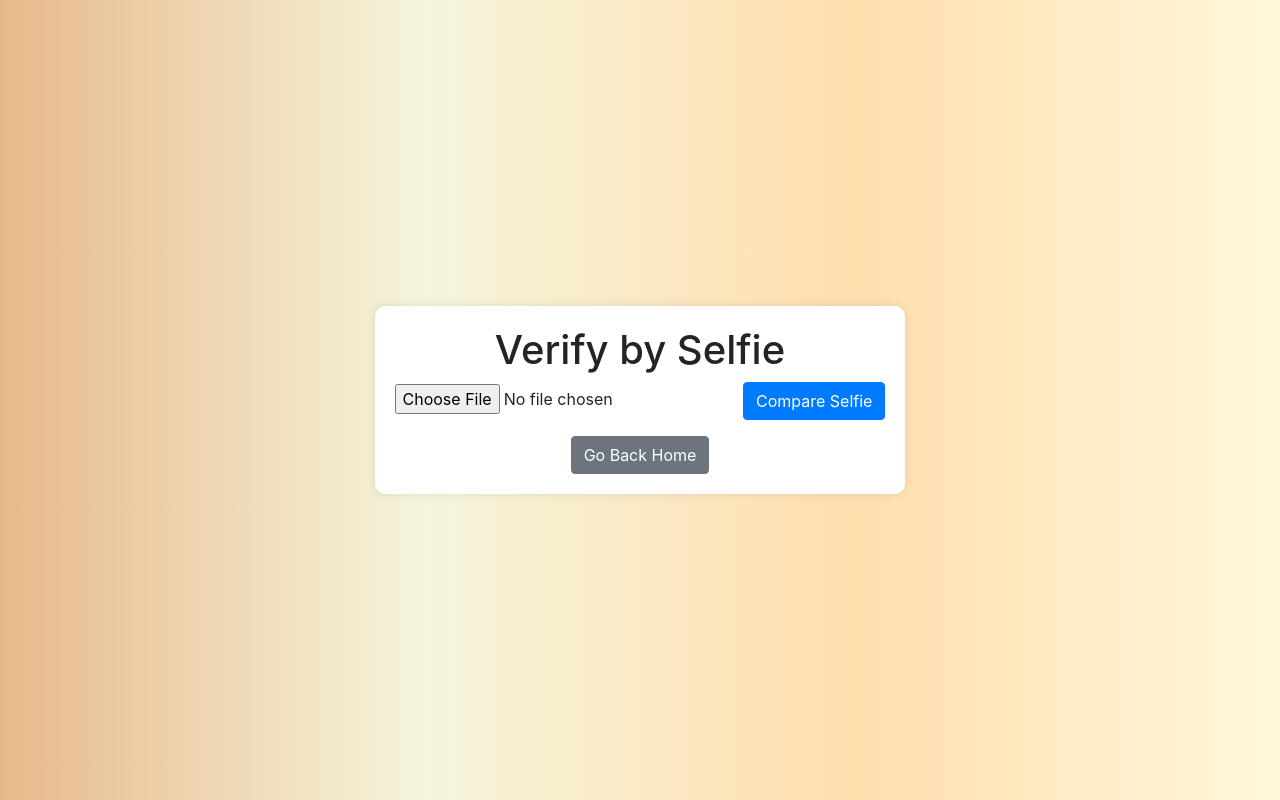
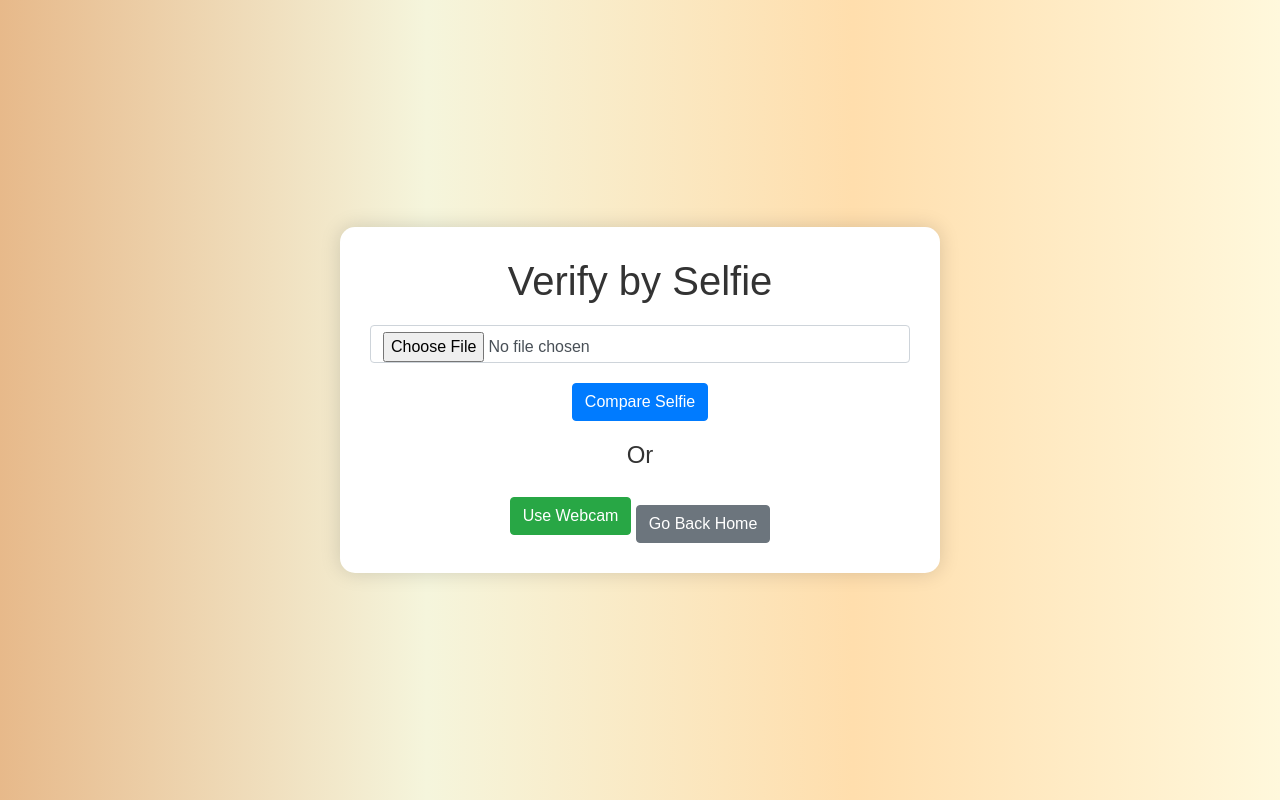
Before and after one commit to yasmine-mt/IDSafeVerify, a Flask app: template templates/verify_selfie.html in a window 1280 px wide. Run offline with Flask 2, Linux system fonts and the light colour scheme; the template is opened without the code that fills it: most values are stand-ins (such as "Sample title", 1, 10 or a date in 2020); some libraries are stand-ins or nearby versions.

Commit message:
Webcam Logic

```diff
--- a/app.py
+++ b/app.py
@@ -5,10 +5,10 @@
 #if its passport we upload just the front (To scan the mrz and retrieve the img)
 # else we upload the front(To retrieve the face) and the back (to scan the mrz)
 #i still have a problem with the upload front animations line
-
+#problem in verify by selfie +Button try again is not working + it takes time too much
 
 from werkzeug.utils import secure_filename
-from flask import Flask, render_template, request,redirect,url_for
+from flask import Flask, render_template, request, redirect, url_for, jsonify
 import os
 from readmrz import MrzDetector, MrzReader
 from datetime import datetime
@@ -263,61 +263,71 @@ def upload_front():
     mrz_data = eval(request.form.get('mrz_data'))
     return render_template('profile.html', face_filename=face_filename, mrz_data=mrz_data, error=None)
 
+
+
+
 @app.route('/compare_selfie', methods=['POST'])
 def compare_selfie():
     if 'selfie' not in request.files:
-        return render_template('comparison_result.html', error="Error: No file part.")
+        return jsonify(error="Error: No file part."), 400
 
-    selfie = request.files['selfie']
-    if selfie.filename == '':
-        return render_template('comparison_result.html', error="Error: No selected file.")
+    file = request.files.get('selfie')
+    if not file or file.filename == '':
+        return jsonify(error="Error: No selected file."), 400
 
-    if selfie:
-        try:
-            selfie_filename = secure_filename(selfie.filename)
-            selfie_path = os.path.join(app.config['UPLOAD_FOLDER'], selfie_filename)
-            selfie.save(selfie_path)
+    try:
+        # Save the uploaded file to the upload folder
+        selfie_filename = secure_filename(file.filename)
+        selfie_path = os.path.join(app.config['UPLOAD_FOLDER'], selfie_filename)
+        file.save(selfie_path)
 
-            face_filename = request.form.get('face_filename')
-            if not face_filename:
-                return render_template('comparison_result.html', error="Error: Face filename not provided.")
+        # Check if face filename is provided
+        face_filename = request.form.get('face_filename')
+        if not face_filename:
+            return jsonify(error="Error: Face filename not provided."), 400
 
-            face_file_path = os.path.join(app.config['UPLOAD_FOLDER'], face_filename)
-            if not os.path.exists(face_file_path):
-                return render_template('comparison_result.html', error="Error: Face image not found.")
+        face_file_path = os.path.join(app.config['UPLOAD_FOLDER'], face_filename)
+        if not os.path.exists(face_file_path):
+            return jsonify(error="Error: Face image not found."), 400
 
-            selfie_image = face_recognition.load_image_file(selfie_path)
-            selfie_encodings = face_recognition.face_encodings(selfie_image)
-            if len(selfie_encodings) == 0:
-                return render_template('comparison_result.html', error="Error: No faces detected in the selfie.")
-            selfie_encoding = selfie_encodings[0]
+        # Load and process the uploaded selfie
+        selfie_image = face_recognition.load_image_file(selfie_path)
+        selfie_encodings = face_recognition.face_encodings(selfie_image)
+        if len(selfie_encodings) == 0:
+            os.remove(selfie_path)
+            return jsonify(error="Error: No faces detected in the selfie."), 400
 
-            face_image = face_recognition.load_image_file(face_file_path)
-            face_encodings = face_recognition.face_encodings(face_image)
-            if len(face_encodings) == 0:
-                return render_template('comparison_result.html', error="Error: No faces detected in the ID photo.")
-            face_encoding = face_encodings[0]
+        selfie_encoding = selfie_encodings[0]
 
-            distance = np.linalg.norm(selfie_encoding - face_encoding)
-            similarity_score = 1 - distance
-            similarity_threshold = 0.6
-            comparison_result = distance < similarity_threshold
+        # Load and process the ID photo
+        face_image = face_recognition.load_image_file(face_file_path)
+        face_encodings = face_recognition.face_encodings(face_image)
+        if len(face_encodings) == 0:
+            os.remove(selfie_path)
+            return jsonify(error="Error: No faces detected in the ID photo."), 400
 
-            selfie.close()
-            os.remove(selfie_path)
-            return render_template('comparison_result.html', face_filename=face_filename,
-                                   comparison_result=comparison_result, similarity_score=similarity_score)
-        except Exception as e:
-            error = str(e)
-            return render_template('comparison_result.html', error=error)
+        face_encoding = face_encodings[0]
 
-    return render_template('comparison_result.html', error="Error: Something went wrong.")
+        # Calculate similarity
+        distance = np.linalg.norm(selfie_encoding - face_encoding)
+        similarity_score = 1 - distance
+        similarity_threshold = 0.6
+        comparison_result = bool(distance < similarity_threshold)
+
+        # Delete the selfie after comparison
+        os.remove(selfie_path)
+
+        return render_template('comparison_result.html', comparison_result=comparison_result, similarity_score=similarity_score)
+    except Exception as e:
+        return jsonify(error=str(e)), 500
+
 
 @app.route('/verify_selfie')
 def verify_selfie():
-    face_filename = request.args.get('face_filename')
-    if not face_filename:
-        return redirect(url_for('profile', error="Face filename not provided."))
+    face_filename = request.args.get('face_filename', default=None)
+    if face_filename is None:
+        return jsonify(error="Error: Face filename not provided."), 400
+
     return render_template('verify_selfie.html', face_filename=face_filename)
 
 
@@ -326,7 +336,7 @@ def liveness_detection():
     """
     Renders the page for liveness detection.
     """
-    return render_template('liveness_detection.html')
+    return render_template('liveness.html')
 
 
 if __name__ == '__main__':
--- a/templates/comparison_result.html
+++ b/templates/comparison_result.html
@@ -90,6 +90,7 @@
             <p class="font-weight-bold">Similarity Score: {{ similarity_score * 100 | round(2) }}%</p>
             {% endif %}
         {% endif %}
+     <a href="/verify_selfie" class="btn btn-primary">Try Again</a>
         <a href="/" class="btn btn-primary btn-lg btn-block mt-4">Back to Home</a>
     </div>
     <script src="https://code.jquery.com/jquery-3.5.1.slim.min.js"></script>
--- a/templates/verify_selfie.html
+++ b/templates/verify_selfie.html
@@ -3,6 +3,7 @@
 <head>
     <meta charset="UTF-8">
     <meta name="viewport" content="width=device-width, initial-scale=1.0">
+    <link rel="icon" href="/static/uploads/icon_title.png" type="image/png">
     <title>Verify by Selfie</title>
     <link href="https://stackpath.bootstrapcdn.com/bootstrap/4.5.2/css/bootstrap.min.css" rel="stylesheet">
     <style>
@@ -12,26 +13,167 @@
             align-items: center;
             min-height: 100vh;
             background: linear-gradient(to right, #E7B98A, #F5F5DC, #FFDEAD, #FFF8DC);
+            margin: 0;
+            font-family: Arial, sans-serif;
         }
 
         .content {
-            padding: 20px;
+            padding: 30px;
             background-color: #fff;
             text-align: center;
+            border-radius: 15px;
+            box-shadow: 0 0 20px rgba(0, 0, 0, 0.15);
+            max-width: 600px;
+            width: 100%;
+        }
+
+        h1 {
+            font-size: 2.5rem;
+            margin-bottom: 20px;
+            color: #333;
+        }
+
+        #video {
+            display: none;
+            width: 100%;
             border-radius: 10px;
-            box-shadow: 0 0 10px rgba(0, 0, 0, 0.1);
+            margin-bottom: 20px;
+        }
+
+        .btn {
+            transition: background-color 0.3s ease, transform 0.3s ease;
+        }
+
+        .btn:hover {
+            transform: scale(1.05);
+        }
+
+        .btn-success {
+            background-color: #28a745;
+            border-color: #28a745;
+        }
+
+        .btn-success:hover {
+            background-color: #218838;
+            border-color: #1e7e34;
+        }
+
+        .btn-danger {
+            background-color: #dc3545;
+            border-color: #dc3545;
+        }
+
+        .btn-danger:hover {
+            background-color: #c82333;
+            border-color: #bd2130;
+        }
+
+        .btn-primary {
+            background-color: #007bff;
+            border-color: #007bff;
+        }
+
+        .btn-primary:hover {
+            background-color: #0069d9;
+            border-color: #0062cc;
+        }
+
+        .btn-secondary {
+            background-color: #6c757d;
+            border-color: #6c757d;
+        }
+
+        .btn-secondary:hover {
+            background-color: #5a6268;
+            border-color: #545b62;
+        }
+
+        .form-control {
+            margin-bottom: 20px;
+        }
+
+        .mt-3 {
+            margin-top: 20px;
+        }
+
+        h2 {
+            margin: 20px 0;
+            color: #333;
+            font-size: 1.5rem;
+        }
+
+        #webcamContainer {
+            display: none;
+            margin-top: 20px;
+        }
+
+        #webcamContainer video {
+            border: 2px solid #ddd;
+            border-radius: 10px;
         }
     </style>
 </head>
 <body>
     <div class="content">
         <h1>Verify by Selfie</h1>
-        <form action="/compare_selfie" method="post" enctype="multipart/form-data">
-            <input type="file" name="selfie" accept="image/*" required>
+        <form id="uploadForm" action="/compare_selfie" method="post" enctype="multipart/form-data">
+            <input type="file" name="selfie" accept="image/*" class="form-control">
             <input type="hidden" name="face_filename" value="{{ face_filename }}">
             <input type="submit" value="Compare Selfie" class="btn btn-primary">
         </form>
+        <h2>Or</h2>
+        <button id="startWebcam" class="btn btn-success">Use Webcam</button>
+        <div id="webcamContainer">
+            <video id="video" autoplay></video>
+            <button id="capture" class="btn btn-danger mt-3">Capture Photo</button>
+        </div>
         <a href="/" class="btn btn-secondary mt-3">Go Back Home</a>
     </div>
+
+    <script>
+        const startWebcamButton = document.getElementById('startWebcam');
+        const video = document.getElementById('video');
+        const captureButton = document.getElementById('capture');
+        const webcamContainer = document.getElementById('webcamContainer');
+        const uploadForm = document.getElementById('uploadForm');
+
+        startWebcamButton.addEventListener('click', () => {
+            webcamContainer.style.display = 'block';
+            startWebcamButton.style.display = 'none';
+            navigator.mediaDevices.getUserMedia({ video: true })
+                .then(stream => {
+                    video.srcObject = stream;
+                    video.style.display = 'block';
+                })
+                .catch(error => console.error('Error accessing webcam:', error));
+        });
+
+        captureButton.addEventListener('click', () => {
+            const canvas = document.createElement('canvas');
+            canvas.width = video.videoWidth;
+            canvas.height = video.videoHeight;
+            const context = canvas.getContext('2d');
+            context.drawImage(video, 0, 0, canvas.width, canvas.height);
+
+            canvas.toBlob(blob => {
+                const file = new File([blob], 'webcam-selfie.jpg', { type: 'image/jpeg' });
+                const formData = new FormData();
+                formData.append('selfie', file);
+                formData.append('face_filename', '{{ face_filename }}');
+
+                fetch('/compare_selfie', {
+                    method: 'POST',
+                    body: formData
+                })
+                .then(response => response.text())
+                .then(html => {
+                    document.open();
+                    document.write(html);
+                    document.close();
+                })
+                .catch(error => console.error('Error uploading photo:', error));
+            }, 'image/jpeg');
+        });
+    </script>
 </body>
 </html>
```
